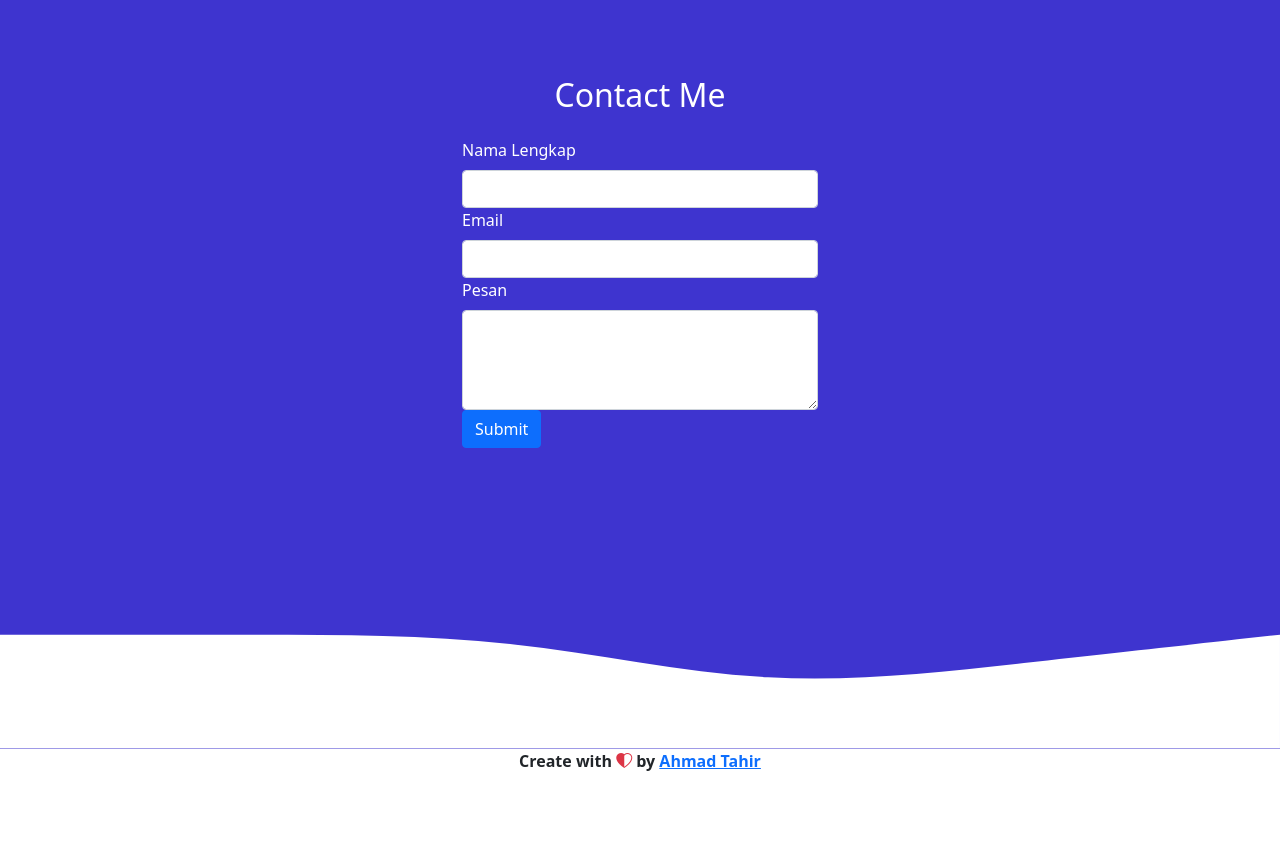
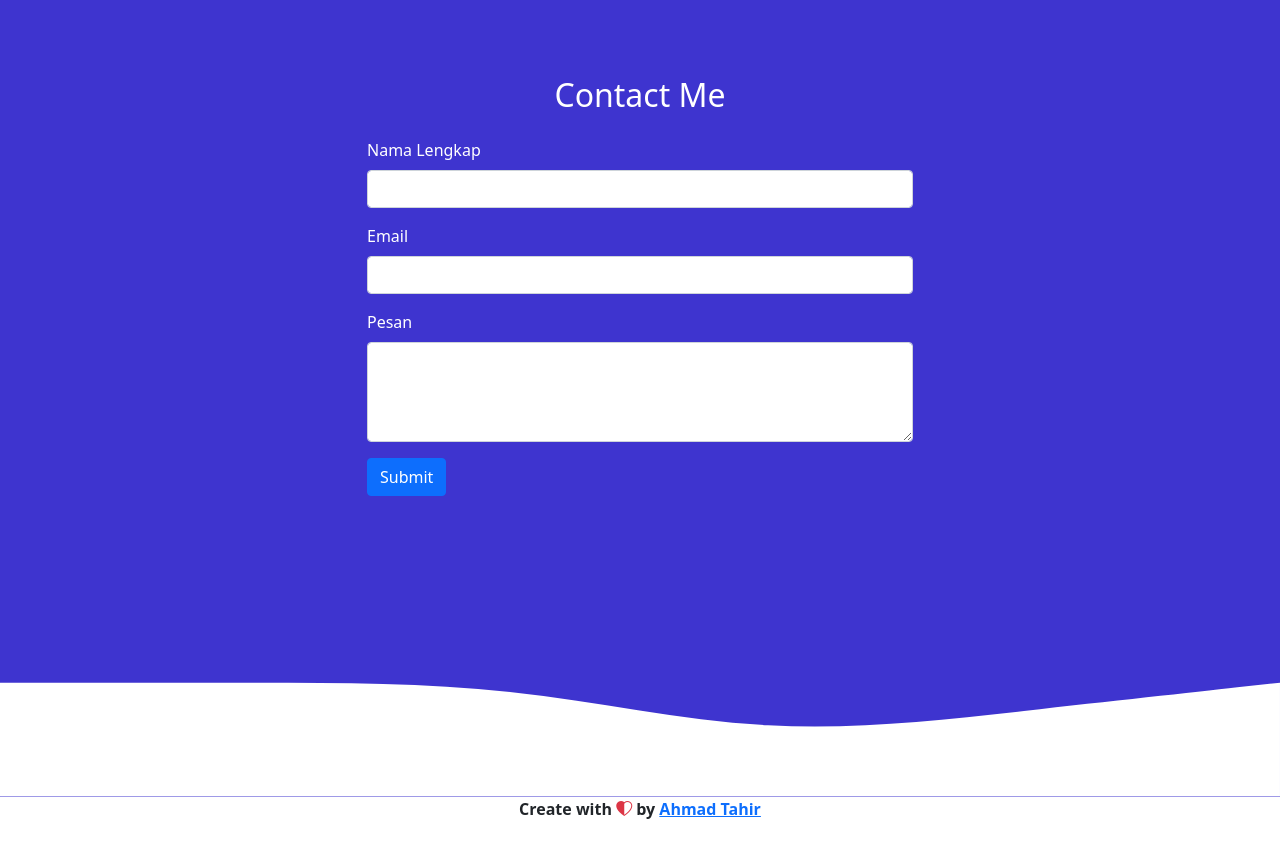
Before and after one commit to tahyr102/tahyr102.github.io, a plain HTML site: page index.html in a window 1280 px wide. Shown: the part 3420-4277 px from the top of the page. Before the commit the page ends 4233 px from the top, so only its background shows below. Drawn offline with nearby package versions, Linux system fonts and the light colour scheme.

Commit message:
memperbaiki colom contact

```diff
--- a/index.html
+++ b/index.html
@@ -215,17 +215,17 @@
                 </div>
             </div>
             <div class="row justify-content-center">
-                <div class="col-4">
+                <div class="col-6">
                     <form>
-                        <div class="mb-10">
+                        <div class="mb-3">
                             <label for="name" class="form-label">Nama Lengkap</label>
                             <input type="text" class="form-control" id="name">
                         </div>
-                        <div class="mb-10">
+                        <div class="mb-3">
                             <label for="email" class="form-label">Email</label>
                             <input type="email" class="form-control" id="email" aria-describedby="emailHelp">
                         </div>
-                        <div class="mb-10">
+                        <div class="mb-3">
                             <label for="pesan" class="form-label">Pesan</label>
                             <textarea class="form-control" id="floatingTextarea2" style="height: 100px"></textarea>
 
```
